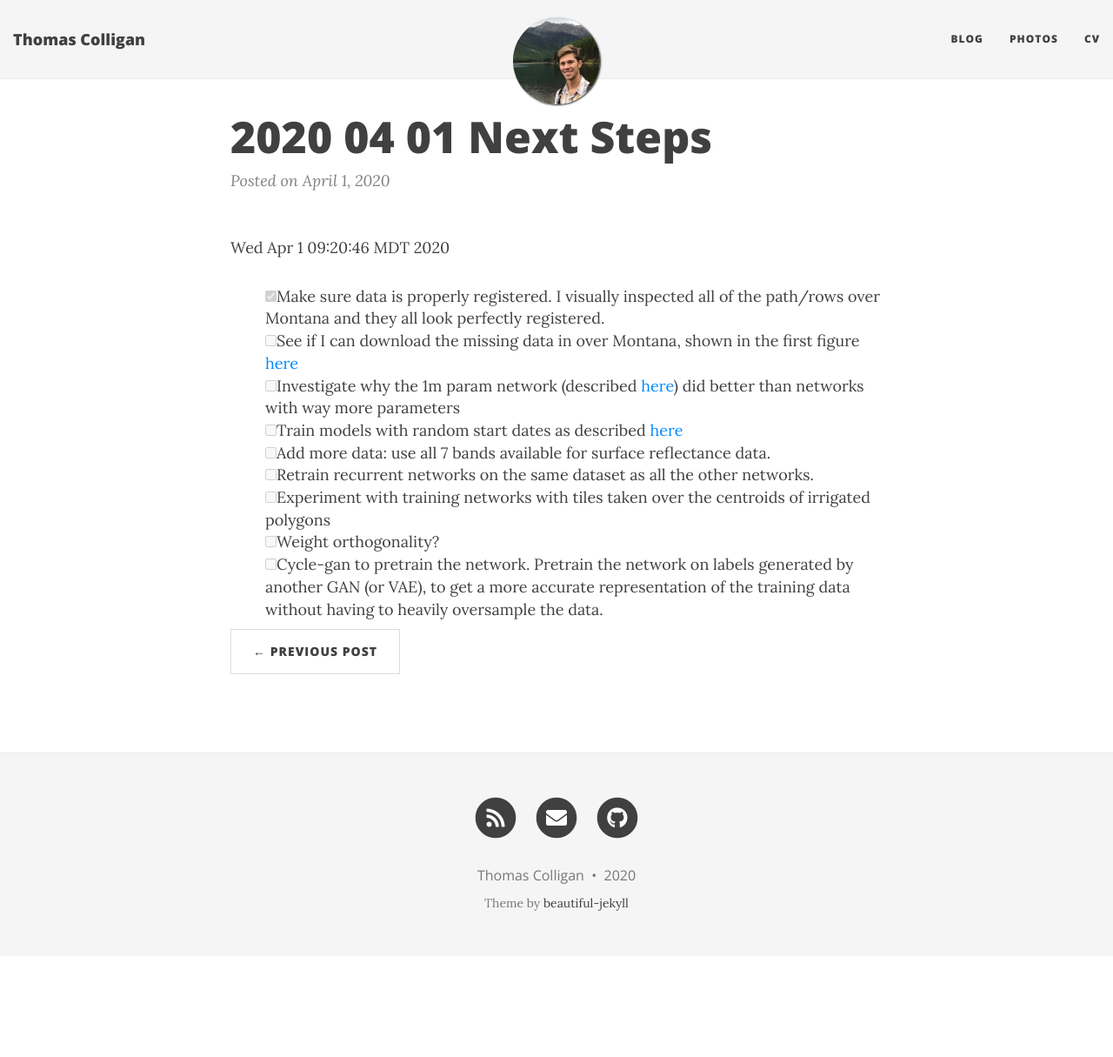
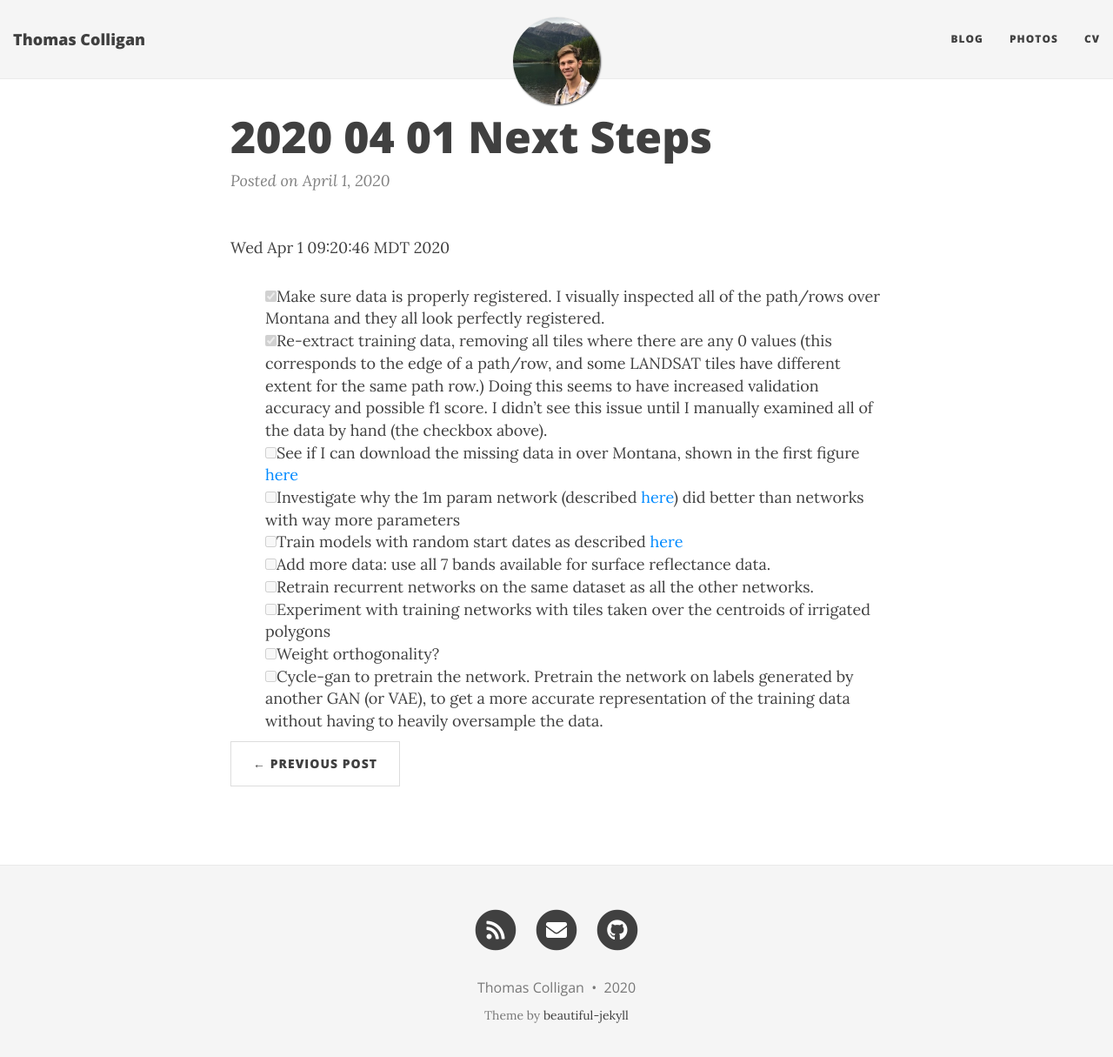
Before and after one commit to colligant/colligant.github.io, a Jekyll site: the page built from _posts/2020-04-01-2020-04-01-next-steps.md, in a window 1280 px wide and 1228 px high. Shown: the top 1215 px of the window at 87% size. Built offline with Jekyll 4.4.1, drawn with Linux system fonts in a browser that asks for light colours; nearby versions of some CDN libraries.

Commit message:
Edit blog post

```diff
--- a/_posts/2020-04-01-2020-04-01-next-steps.md
+++ b/_posts/2020-04-01-2020-04-01-next-steps.md
@@ -4,7 +4,12 @@ published: true
 ---
 Wed Apr 1 09:20:46 MDT 2020
 
+
 - [x] Make sure data is properly registered. I visually inspected all of the path/rows over Montana and they all look perfectly registered.
+- [x] Re-extract training data, removing all tiles where there are any 0 values (this corresponds to
+  the edge of a path/row, and some LANDSAT tiles have different extent for the same path row.)
+  Doing this seems to have increased validation accuracy and possible f1 score. I didn't see this
+  issue until I manually examined all of the data by hand (the checkbox above).
 - [ ] See if I can download the missing data in over Montana, shown in the first figure [here]({%
   post_url 2020-03-31-2020-03-31-data-description %})
 - [ ] Investigate why the 1m param network (described [here]({% post_url 2020-03-31-2020-03-31-model-comparison-table %})) did better than networks with way more parameters
```
